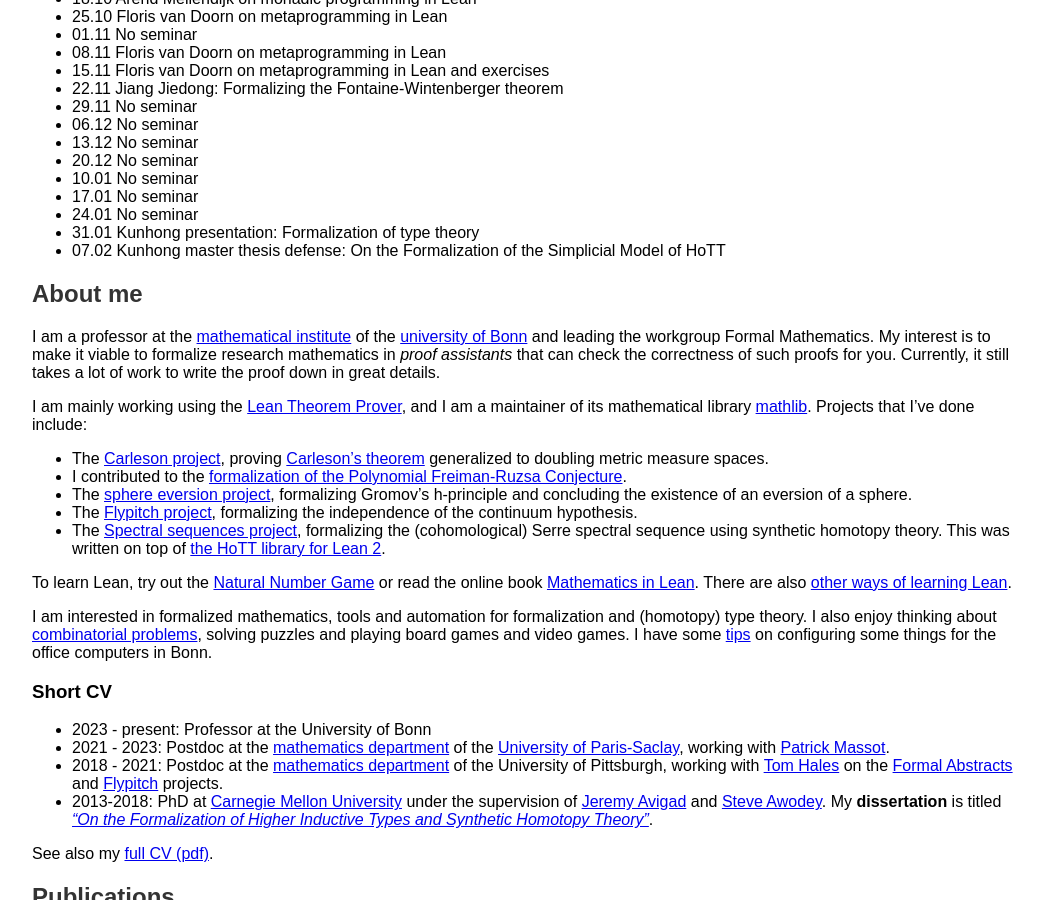
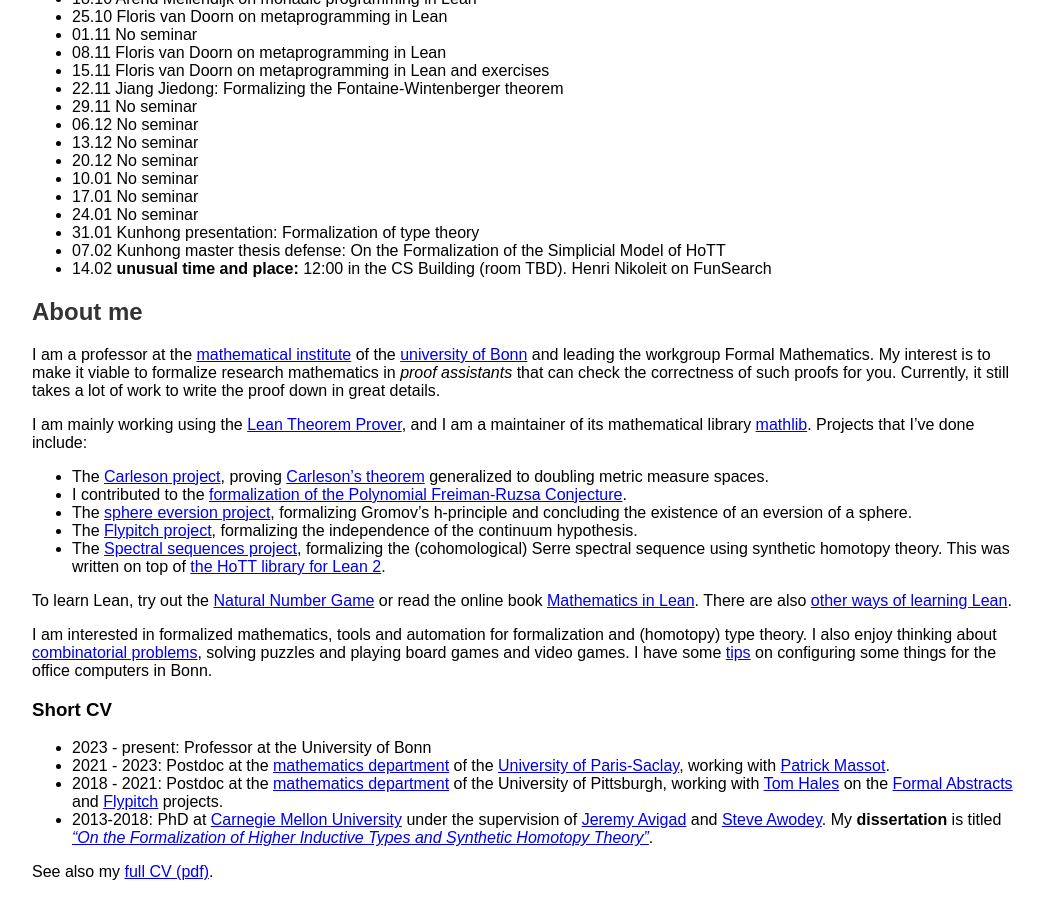
Before and after one commit to fpvandoorn/fpvandoorn.github.io, a Jekyll site: the page built from index.md, in a window 1280 px wide and 900 px high, scrolled down 765 px. Shown: the whole window, without its empty margins (108-1151 px from the left). Built offline with Jekyll 4.4.1, drawn with Linux system fonts in a browser that asks for light colours; our own code applies the rules of GitHub Pages for plain Markdown files.

Commit message:
add talk

```diff
--- a/index.md
+++ b/index.md
@@ -64,6 +64,7 @@
 * 24.01 No seminar
 * 31.01 Kunhong presentation: Formalization of type theory
 * 07.02 Kunhong master thesis defense: On the Formalization of the Simplicial Model of HoTT
+* 14.02 **unusual time and place:** 12:00 in the CS Building (room TBD). Henri Nikoleit on FunSearch
 
 ## About me
 
```
